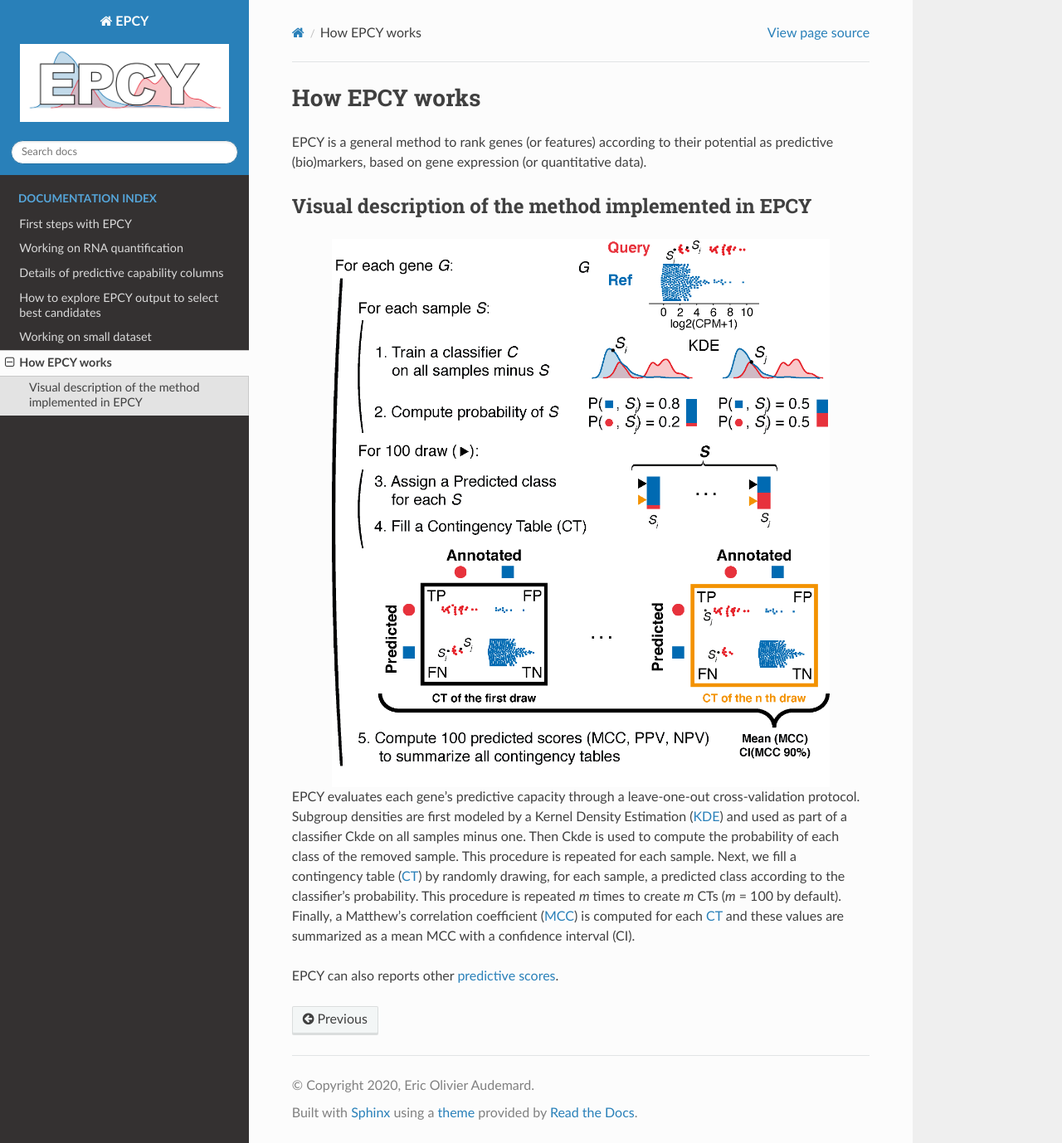
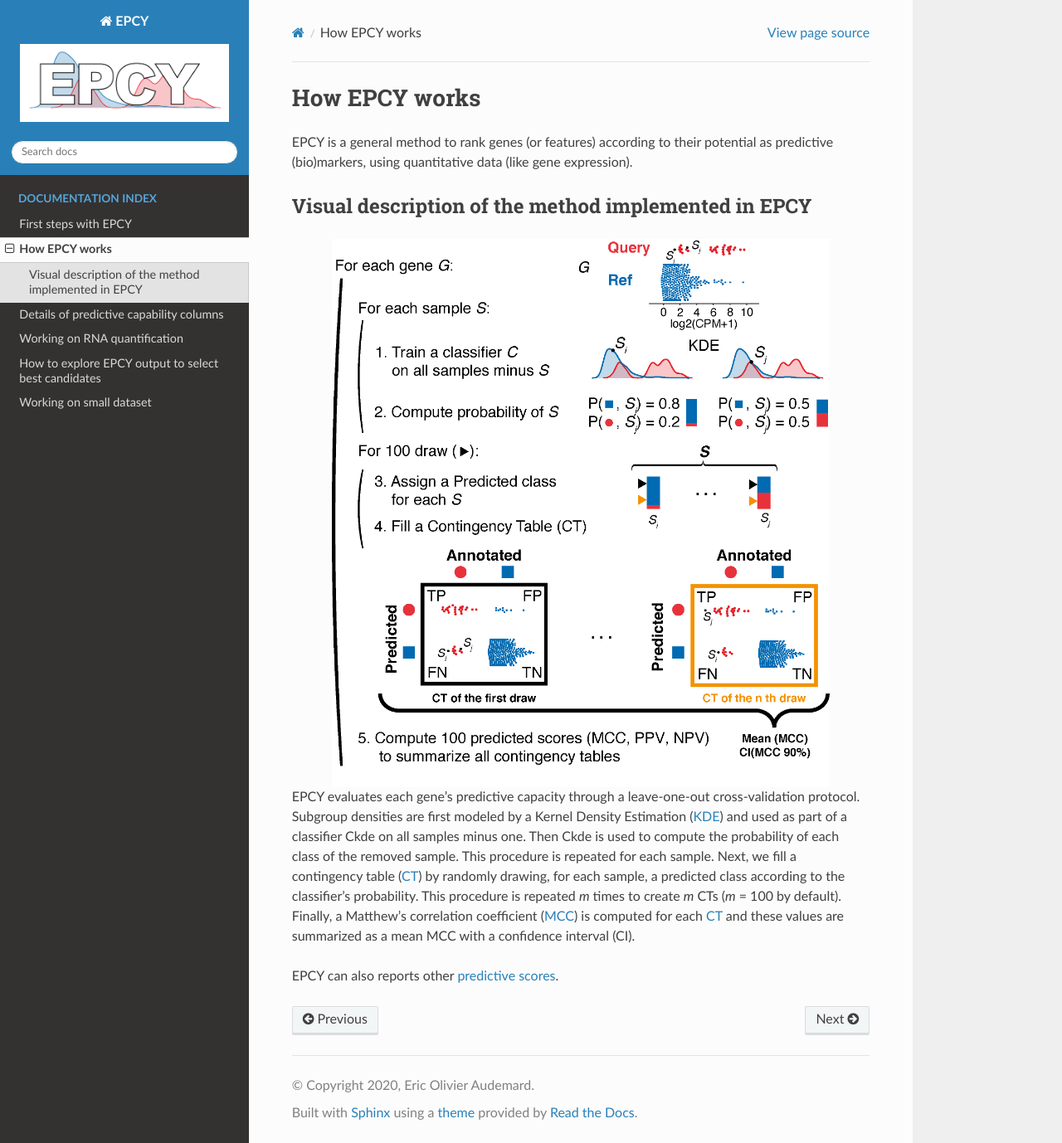
Before and after one commit to iric-soft/epcy, a Sphinx documentation site: the page built from doc/method.rst, in a window 1280 px wide and 1378 px high. Shown: the whole window at 83% size. Built offline with Sphinx 7.4.7 and the Read the Docs theme 2.0.0, drawn with Linux system fonts in a browser that asks for light colours.

Commit message:
update documentation

```diff
--- a/doc/index.rst
+++ b/doc/index.rst
@@ -60,8 +60,8 @@ CapabilitY for ranking biomarker gene candidates [version 1; not peer reviewed].
    :caption: Documentation index
 
    basic_usage
+   method
+   predictive_capability_columns
    rna_tools
-   predictive_capability_columns
    cutoff
    small_dataset
-   method
--- a/doc/method.rst
+++ b/doc/method.rst
@@ -1,10 +1,9 @@
 How EPCY works
 ==============
 
-EPCY is a general method to rank genes (or features) according to
-their potential as predictive (bio)markers, based on gene expression (or
-quantitative data).
-
+EPCY is a general method to rank genes (or features) according to their
+potential as predictive (bio)markers, using quantitative data (like
+gene expression).
 
 Visual description of the method implemented in EPCY
 ----------------------------------------------------
```
